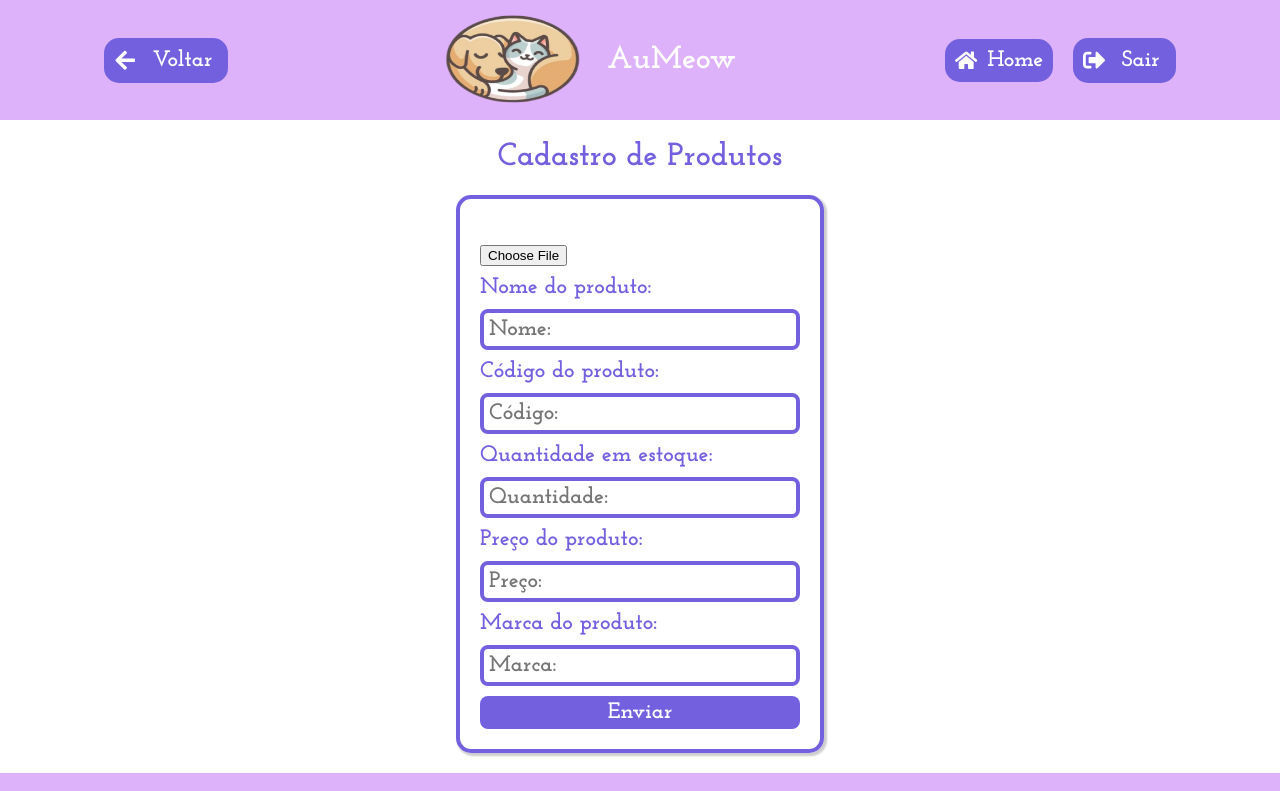
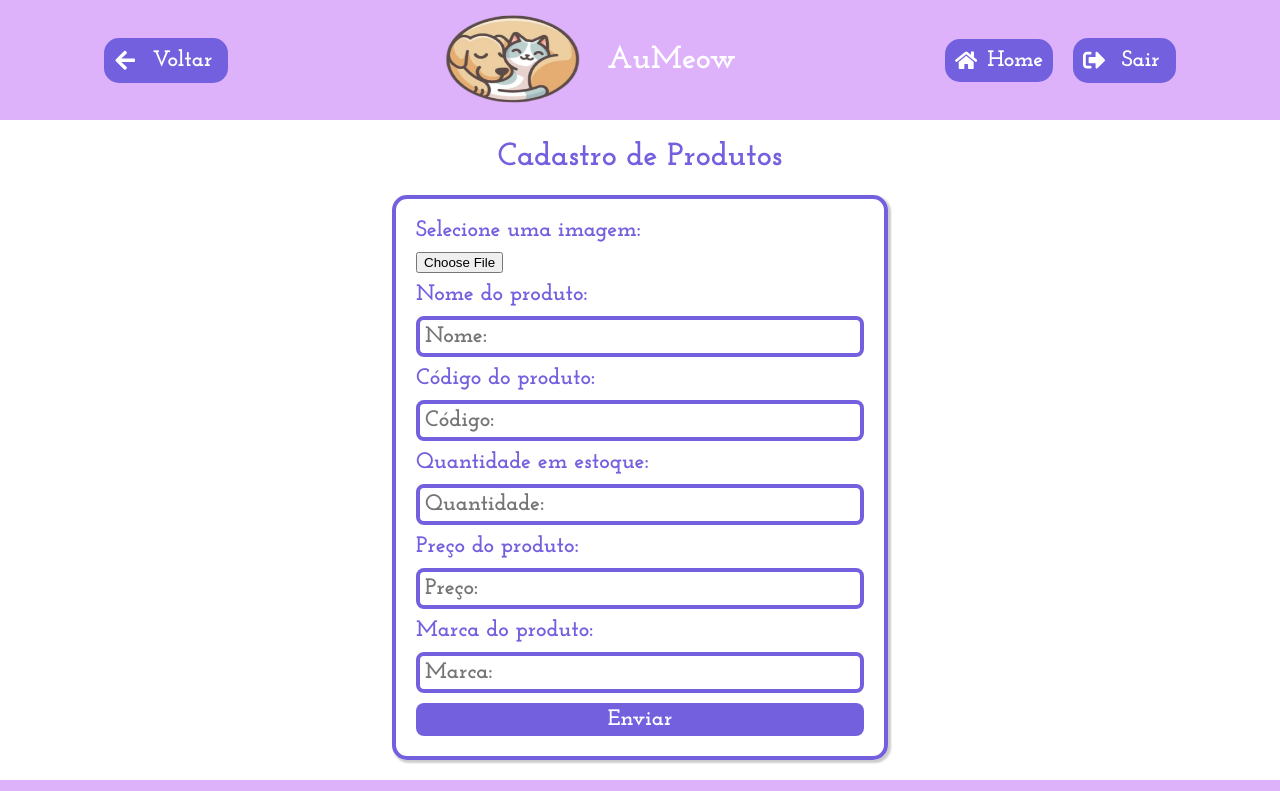
Before and after one commit to lucasshibata/aumeow_web, a React (Create React App) app: page /CadastroProdutos in a window 1280 px wide. Shown: the top 791 px of the page. Built offline with nearby package versions, Linux system fonts and the light colour scheme; no server answers.

Commit message:
correção de erros e ajuste para aparecer a imagem selecionada

```diff
--- a/package.json
+++ b/package.json
@@ -8,7 +8,6 @@
     "@testing-library/react": "^13.4.0",
     "@testing-library/user-event": "^13.5.0",
     "aws-sdk": "^2.1692.0",
-    "dotenv": "^16.4.7",
     "firebase": "^11.0.1",
     "react": "^18.2.0",
     "react-dom": "^18.2.0",
--- a/src/components/screens/CadastroProdutos.css
+++ b/src/components/screens/CadastroProdutos.css
@@ -2,17 +2,18 @@
     display: flex;
     flex-direction: column;
     background-color: white;
-    height: 100vh;
+    height: auto;
     width: 100vw;
     & .Container{
         display: flex;
         align-items: center;
+        height: auto;
         & .Title{
             color: #7360DF;
         }
         & .FormContainer{
             border: solid #7360DF 4px;
-            width: 25vw;
+            width: 35vw;
             display: flex;
             flex-direction: column;
             padding: 20px;
--- a/src/components/screens/CadastroProdutos.tsx
+++ b/src/components/screens/CadastroProdutos.tsx
@@ -24,6 +24,7 @@ export default function CadastroProdutos() {
 const navigate = useNavigate();
 const [file, setFile] = useState<File | null>(null);
 const [uploading, setUploading] = useState(false);
+const [imagePreview, setImagePreview] = useState<string | null>(null);
 
 const onSubmit = async (data: any) => {
     if (!file) {
@@ -75,7 +76,7 @@ export default function CadastroProdutos() {
     // Faz o upload da imagem para o S3
     await s3.upload({
         Bucket: 'aumeow-images',
-        Key: `uploads/${file.name}`,
+        Key: `${user?.uid}/${file.name}`,
         Body: file,
         ContentType: file.type,
     }).promise();
@@ -99,13 +100,25 @@ export default function CadastroProdutos() {
         <div className='Container'>
             <h1 className='Title'>Cadastro de Produtos</h1>
             <form className='FormContainer' onSubmit={handleSubmit(onSubmit)}>
-          <label>Selecione uma imagem:</label>
+                {imagePreview && (
+                    <div  style={{ display:'flex', flexDirection:'column', width: '100%', height: 'auto'}}>
+                    <h3 className='txt'>Prévia da Imagem:</h3>
+                    <img
+                        src={imagePreview}
+                        alt="Prévia da imagem selecionada"
+                        style={{ maxWidth: '100%', height: '100%', marginTop: '10px' }}
+                    />
+                    </div>
+                )}
+            <label className='txt'>Selecione uma imagem:</label>
             <input
                 className='file'
                 type="file"
                 onChange={(e) => {
                 if (e.target.files && e.target.files[0]) {
                     setFile(e.target.files[0]);
+                    const imageUrl = URL.createObjectURL(e.target.files[0]);
+                    setImagePreview(imageUrl);
                 }
                 }}
             />
--- a/src/index.js
+++ b/src/index.js
@@ -3,7 +3,6 @@ import ReactDOM from 'react-dom/client';
 import App from './App';
 import { register } from './serviceWorkerRegistration';
 
-require('dotenv').config();
 const container = document.getElementById("root")
 const root = ReactDOM.createRoot(container)
 root.render(<App/>)
```
Also changed, not shown: 1 other file (tests, documents, lock files or other folders). Lines whose indentation alone changed are shown as unchanged.
